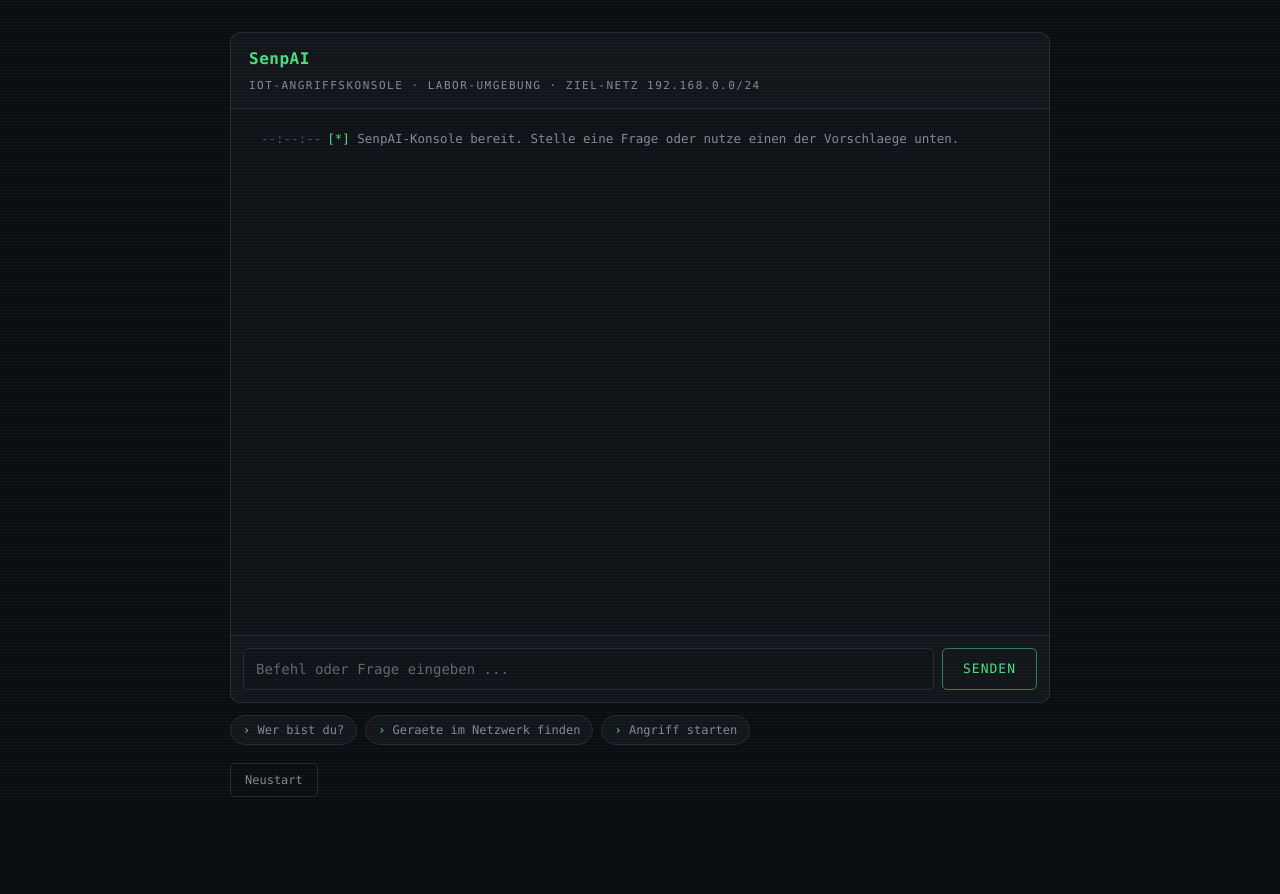
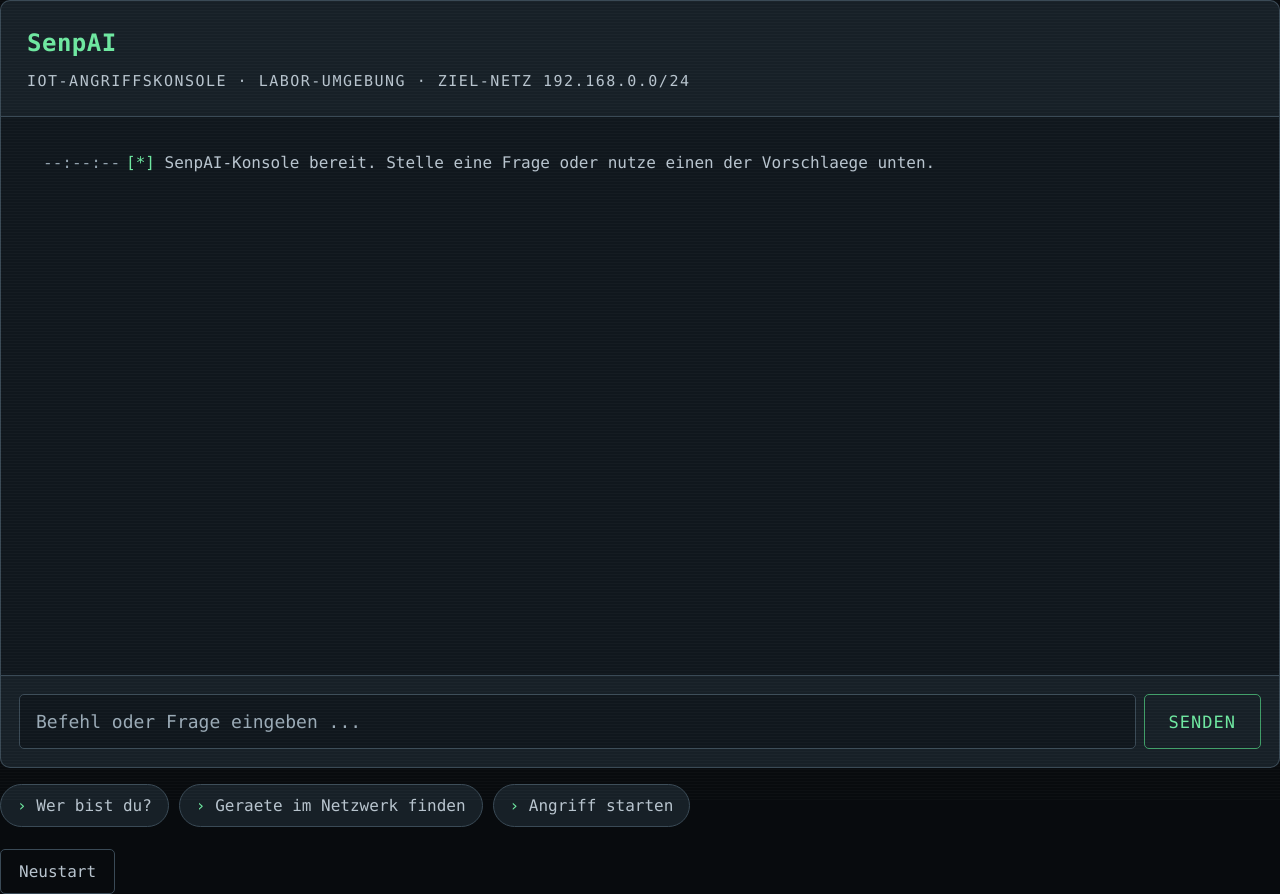
Before and after one commit to LEbneth/TDKI-SEPP_Demo, a FastAPI app: page / in a window 1280 px wide. Before the commit the page ends 797 px from the top, so only its background shows below. Run offline with FastAPI, Linux system fonts and the light colour scheme.

Commit message:
Updated aeshtetic

```diff
--- a/prompts/3_analysis.txt
+++ b/prompts/3_analysis.txt
@@ -12,6 +12,7 @@
 - Nutze nur Informationen aus dem Ergebnis oben. Übernimm konkrete Werte (IP-Adressen, Anzahl gefundener Geräte, Antwort des Geräts) daraus.
 - Erfinde nichts: keine Gerätetypen, IP-Adressen, Ports, Anzahlen oder zusätzlichen Vorgänge, die nicht im Ergebnis stehen.
 - Stehen im Ergebnis nur IP-Adressen ohne Gerätetyp, nenne nur die IP-Adressen und spekuliere nicht darüber, um welche Art von Gerät es sich handelt.
+- Beim `network_scan`: Liste jedes gefundene Gerät einzeln auf. Übernimm für jedes Gerät exakt IP-Adresse, Name und Hersteller aus den Scanzeilen. Verwende pro Gerät eine eigene Zeile im Format `- IP: ... | Name: ... | Hersteller: ...`. Wenn ein Wert als "unbekannt" angegeben ist, behalte "unbekannt" bei und erfinde keinen Ersatz.
 - Gib das Ergebnis NICHT als Block oder wörtlich wieder. Formuliere in eigenen Worten.
 - Beschreibe nur diese eine Operation. Kündige keine weiteren Scans oder Angriffe an.
 
@@ -19,7 +20,7 @@
 Antworte mit genau einer Zeile: dass die Operation fehlgeschlagen ist, plus der Grund in einem Halbsatz. Keine weiteren Sätze, keine Spekulation über Sicherheitsrisiken, keine Ratschläge. Tu nicht so, als wäre sie erfolgreich gewesen.
 
 War die Operation erfolgreich:
-- Zeile 1: eine kurze Zusammenfassung des Ergebnisses, umschlossen von je einem Sternchen, also im Format *…* (das erzeugt Kursivschrift).
-- Danach höchstens 3 kurze Sätze: Was wurde gefunden bzw. bewirkt? Warum ist das ein Sicherheitsrisiko? Was sollte der Benutzer wissen?
+- Bei `network_scan`: Zeile 1 ist eine kurze Zusammenfassung, umschlossen von je einem Sternchen, also im Format *…*. Danach folgt jedes gefundene Gerät einzeln in einer eigenen Zeile. Füge danach höchstens einen kurzen Satz zur Anzahl und zur Sicherheitsrelevanz hinzu.
+- Bei allen anderen Operationen: Zeile 1 ist eine kurze Zusammenfassung, umschlossen von je einem Sternchen, also im Format *…*. Danach höchstens 3 kurze Sätze: Was wurde gefunden bzw. bewirkt? Warum ist das ein Sicherheitsrisiko? Was sollte der Benutzer wissen?
 
 Keine Einleitung, keine Höflichkeitsfloskeln, keine Wiederholung der Frage.
--- a/templates/index.html
+++ b/templates/index.html
@@ -7,15 +7,15 @@
     <title>SenpAI // IoT-Angriffskonsole</title>
     <style>
         :root {
-            --bg: #0b0e11;
-            --panel: #12161b;
-            --panel-2: #0f1318;
-            --border: #232b33;
-            --text: #c9d1d9;
-            --dim: #7d8a97;
-            --accent: #4ade80;
-            --accent-dim: #2f7d4f;
-            --warn: #fbbf24;
+            --bg: #080b0e;
+            --panel: #172027;
+            --panel-2: #10171d;
+            --border: #3a4a56;
+            --text: #f1f5f9;
+            --dim: #b8c4ce;
+            --accent: #6ee7a0;
+            --accent-dim: #3f9d67;
+            --warn: #ffd166;
         }
 
         * {
@@ -27,8 +27,8 @@
             background: var(--bg);
             color: var(--text);
             font-family: ui-monospace, "SF Mono", SFMono-Regular, Menlo, Consolas, "Liberation Mono", monospace;
-            font-size: 14px;
-            line-height: 1.55
+            font-size: 18px;
+            line-height: 1.7
         }
 
         /* dezente Scanlines fuer den Terminal-Look */
@@ -42,22 +42,23 @@
         }
 
         #chat {
-            width: 820px;
-            max-width: 92%;
-            margin: 32px auto
+            width: 100%;
+            max-width: none;
+            margin: 0 auto;
+            padding: 0
         }
 
         header {
             border: 1px solid var(--border);
             border-bottom: none;
             background: var(--panel);
-            padding: 14px 18px;
+            padding: 22px 26px;
             border-radius: 10px 10px 0 0
         }
 
         h1 {
             margin: 0;
-            font-size: 16px;
+            font-size: 24px;
             font-weight: 600;
             letter-spacing: .5px;
             color: var(--accent)
@@ -70,7 +71,7 @@
         .subtitle {
             margin-top: 5px;
             color: var(--dim);
-            font-size: 11px;
+            font-size: 15px;
             letter-spacing: 1.5px;
             text-transform: uppercase
         }
@@ -82,17 +83,17 @@
         }
 
         #messages {
-            height: 66vh;
-            max-height: 680px;
+            height: 70vh;
+            max-height: 820px;
             overflow-y: auto;
             background: var(--panel-2);
-            padding: 18px;
+            padding: 28px;
             border: 1px solid var(--border)
         }
 
         .message {
-            margin-bottom: 12px;
-            padding: 10px 12px;
+            margin-bottom: 16px;
+            padding: 14px 16px;
             border-radius: 6px;
             word-wrap: break-word
         }
@@ -108,7 +109,7 @@
 
         .ai {
             background: var(--panel);
-            border-left: 2px solid var(--border)
+            border-left: 3px solid var(--border)
         }
 
         .ai strong {
@@ -124,21 +125,21 @@
             background: #1c2330;
             padding: 1px 5px;
             border-radius: 4px;
-            font-size: 12px;
+            font-size: 16px;
             color: var(--warn)
         }
 
         .log {
             background: transparent;
-            padding: 2px 12px;
-            margin-bottom: 6px;
+            padding: 4px 14px;
+            margin-bottom: 8px;
             color: var(--dim);
-            font-size: 12.5px;
+            font-size: 16px;
             border-radius: 0
         }
 
         .log .ts {
-            color: #4b5560;
+            color: #91a1ad;
             margin-right: 6px
         }
 
@@ -153,7 +154,7 @@
         #input-area {
             display: flex;
             gap: 8px;
-            padding: 12px;
+            padding: 18px;
             background: var(--panel);
             border: 1px solid var(--border);
             border-top: none;
@@ -162,8 +163,8 @@
 
         #message {
             flex: 1;
-            padding: 12px;
-            font-size: 14px;
+            padding: 16px;
+            font-size: 18px;
             font-family: inherit;
             color: var(--text);
             background: var(--panel-2);
@@ -177,12 +178,12 @@
         }
 
         #message::placeholder {
-            color: #5c6772
+            color: #9aaab6
         }
 
         #sendButton {
-            padding: 12px 20px;
-            font-size: 13px;
+            padding: 16px 24px;
+            font-size: 17px;
             font-family: inherit;
             letter-spacing: 1px;
             text-transform: uppercase;
@@ -205,13 +206,13 @@
         #suggestions {
             display: flex;
             flex-wrap: wrap;
-            gap: 8px;
-            margin-top: 12px
+            gap: 10px;
+            margin-top: 16px
         }
 
         .chip {
-            padding: 7px 12px;
-            font-size: 12px;
+            padding: 11px 16px;
+            font-size: 16px;
             font-family: inherit;
             color: var(--dim);
             background: var(--panel);
@@ -231,12 +232,12 @@
         }
 
         #reset-area {
-            margin-top: 18px
+            margin-top: 22px
         }
 
         #resetButton {
-            padding: 9px 14px;
-            font-size: 12px;
+            padding: 12px 18px;
+            font-size: 16px;
             font-family: inherit;
             color: var(--dim);
             background: transparent;
@@ -254,10 +255,10 @@
             display: none;
             align-items: center;
             gap: 10px;
-            margin: 4px 0 12px;
-            padding: 2px 12px;
+            margin: 6px 0 16px;
+            padding: 4px 14px;
             color: var(--dim);
-            font-size: 12px
+            font-size: 16px
         }
 
         #loading.active {
@@ -265,8 +266,8 @@
         }
 
         .spinner {
-            width: 14px;
-            height: 14px;
+            width: 16px;
+            height: 16px;
             border: 2px solid #2a333d;
             border-top-color: var(--accent);
             border-radius: 50%;
@@ -294,12 +295,13 @@
 
         @media(max-width:600px) {
             #chat {
-                max-width: 96%;
-                margin: 16px auto
+                max-width: none;
+                margin: 0;
+                padding: 0
             }
 
             #messages {
-                height: 60vh
+                height: 58vh
             }
         }
     </style>
@@ -427,7 +429,7 @@
                         }
 
                         if (data.type === "thinking") {
-                            addLog("Analysiere Anfrage ...", "[*]");
+                            addLog("Reconnaissance-Modul gestartet: Anfrage wird auf passende Angriffsvektoren geprüft ...", "[*]");
                         }
                         else if (data.type === "status") {
                             addLog(data.text, "[*]");
@@ -436,7 +438,7 @@
                             addLog(data.text, "[*]");
                         }
                         else if (data.type === "completed") {
-                            addLog("Operation beendet. Werte Ergebnisse aus ...", "[+]");
+                            addLog("Operation abgeschlossen. Treffer und Telemetrie werden ausgewertet ...", "[+]");
                         }
                         else if (data.type === "answer_start") {
                             finalText = "";
```
Also changed, not shown: prompts/1_tool_selection.txt (+7 -3 lines), prompts/2_progress.txt (+8 -1 lines), scripts/network_scan.py (+36 -1 lines).
